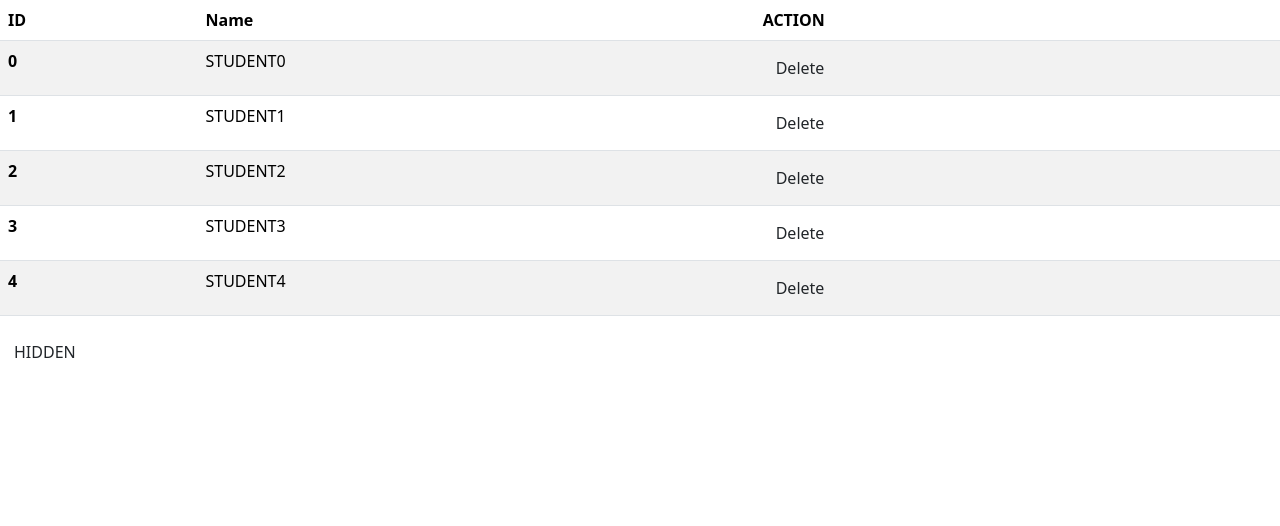
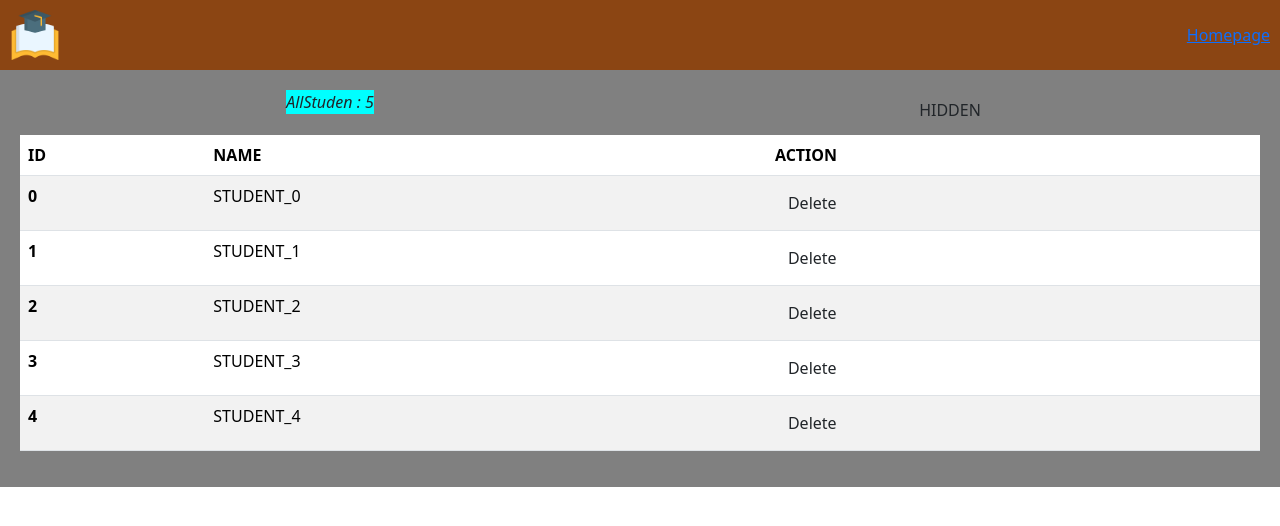
Before and after one commit to Powl28/Test_React01, a React (Vite) app in the folder app01-state/: page / in a window 1280 px wide. Shown: the top 526 px of the page. Built offline with nearby package versions, Linux system fonts and the light colour scheme.

Commit message:
app01-component and css

```diff
--- a/app01-state/src/App.jsx
+++ b/app01-state/src/App.jsx
@@ -1,62 +1,16 @@
-import React, { useState } from "react";
+import React from 'react'
+import Header from './components/Header'
+import StudentList from './components/StudentList'
 
 function App() {
-  let students = [];
-
-  for (let index = 0; index < 5; index++) {
-
-    let student = {
-      id : index,
-      name : "STUDENT" + index,
-    };
-
-    students.push(student);
-  }
-
-  const [data, setData] = useState(students);
-
-  const [show, setShow] = useState(true)
-
-  const deleteData = (id)=>{
-    setData(data.filter((item)=>item.id != id))
-  }
-
-  const table = ()=>(
-  <table class="table  table-striped">
-    <thead>
-      <tr>
-        <th scope="col">ID</th>
-        <th scope="col">Name</th>
-        <th scope="col">ACTION</th>
-
-      </tr>
-    </thead>
-    <tbody>
-      {data.map((item)=>
-        (
-           <tr key={item.id} >
-        <th scope="row">{item.id}</th>
-        <td>{item.name}</td>
-        <td><button onClick={()=>deleteData(item.id)} className="btn btn=danger">Delete</button></td>
-      </tr>
-        ))}
-    </tbody>
-  </table>)
-
-
   return (
     <div>
 
-    {show && table()}
-
-
-    <td><button onClick={()=>setShow(!show)} className="btn btn=danger">{show ?"HIDDEN":"SHOW"}</button></td>
+      <Header/>
+      <StudentList/>
 
     </div>
-
-
-  );
-
+  )
 }
 
-export default App;
+export default App
--- /dev/null
+++ b/app01-state/src/components/Header.css
@@ -0,0 +1,14 @@
+nav
+{
+    background-color: saddlebrown;
+    display:flex;
+    justify-content: space-between;
+    align-items: center;
+    padding: 10px;
+
+}
+
+.logo
+{
+    width:50px ;
+}
--- /dev/null
+++ b/app01-state/src/components/Header.jsx
@@ -0,0 +1,12 @@
+import React from "react";
+import logo from "../images/logo.png";
+import "./Header.css";
+
+export default function Header() {
+  return (
+    <nav>
+      <img  src={logo} className="logo" />
+      <a href="/">Homepage</a>
+    </nav>
+  );
+}
--- /dev/null
+++ b/app01-state/src/components/StudentList.css
@@ -0,0 +1,10 @@
+main{
+    background-color:gray;
+    padding: 20px;
+}
+
+.summary{
+    display: flex;
+    justify-content: space-around;
+    margin-bottom: 5px;
+}
--- /dev/null
+++ b/app01-state/src/components/StudentList.jsx
@@ -0,0 +1,69 @@
+import React, { useState } from "react";
+import "./StudentList.css";
+
+function StudentList() {
+  let students = [];
+
+  for (let index = 0; index < 5; index++) {
+    let student = {
+      id: index,
+      name: "STUDENT_" + index,
+    };
+
+    students.push(student);
+  }
+
+  const [data, setData] = useState(students);
+  const [show, setShow] = useState(true);
+
+  const deleteData = (id) => {
+    setData(data.filter((item) => item.id != id));
+  };
+
+  const table = () => (
+    <table class="table  table-striped">
+      <thead>
+        <tr>
+          <th scope="col">ID</th>
+          <th scope="col">NAME</th>
+          <th scope="col">ACTION</th>
+        </tr>
+      </thead>
+
+      <tbody>
+        {data.map((item) => (
+          <tr key={item.id}>
+            <th scope="row">{item.id}</th>
+            <td>{item.name}</td>
+            <td>
+              <button
+                onClick={() => deleteData(item.id)}
+                className="btn btn=danger"
+              >
+                Delete
+              </button>
+            </td>
+          </tr>
+        ))}
+      </tbody>
+    </table>
+  );
+
+  return (
+    <main>
+        <div className="summary">
+        <p style={{backgroundColor:'cyan',fontStyle:'italic'}}>AllStuden : {data.length}</p>
+          <button
+            onClick={() => setShow(!show)}
+            type="button"
+            className="btn btn=success"
+          >
+            {show ? "HIDDEN" : "SHOW"}
+          </button>
+        </div>
+        {show && table()}
+    </main>
+  );
+}
+
+export default StudentList;
```
Also changed, not shown: app01-state/src/images/logo.png (added).
